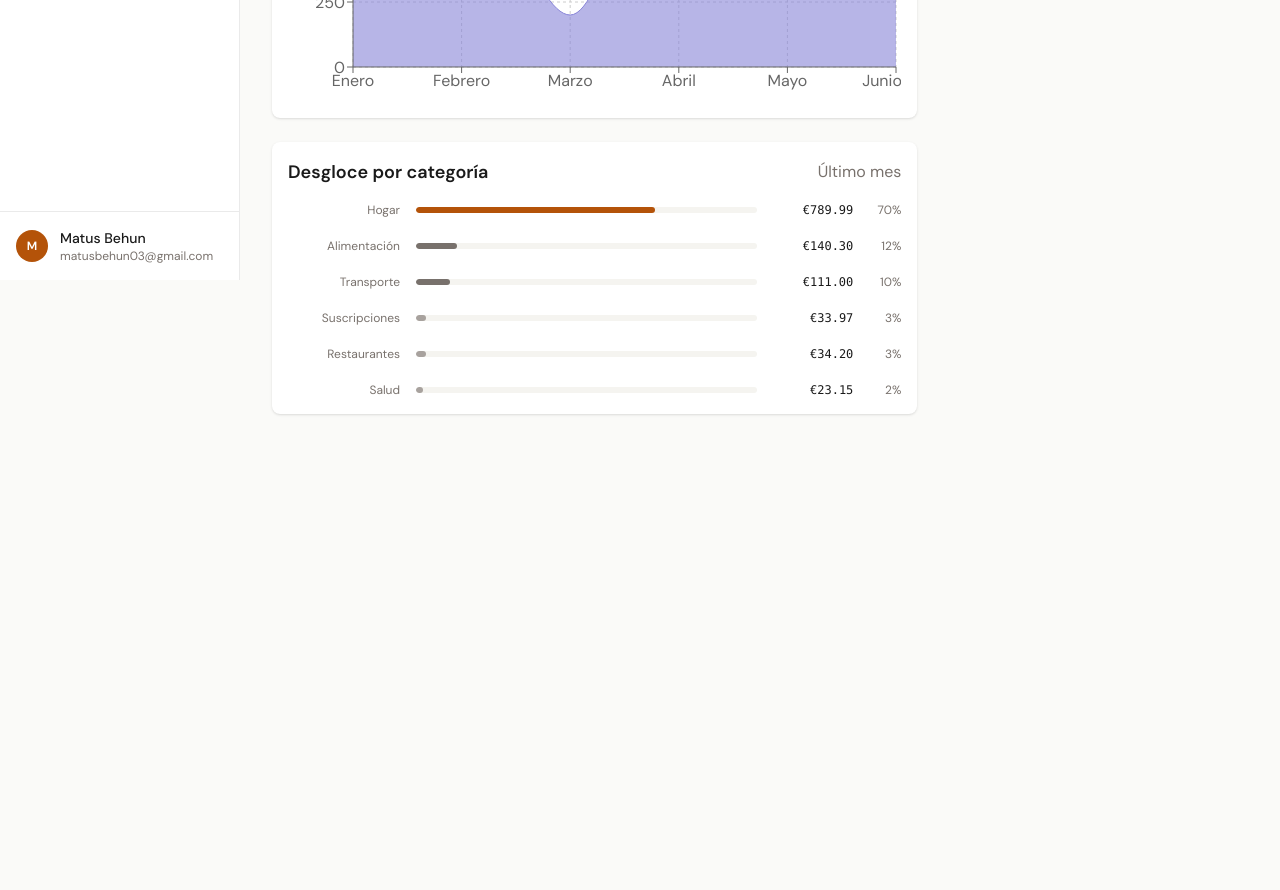
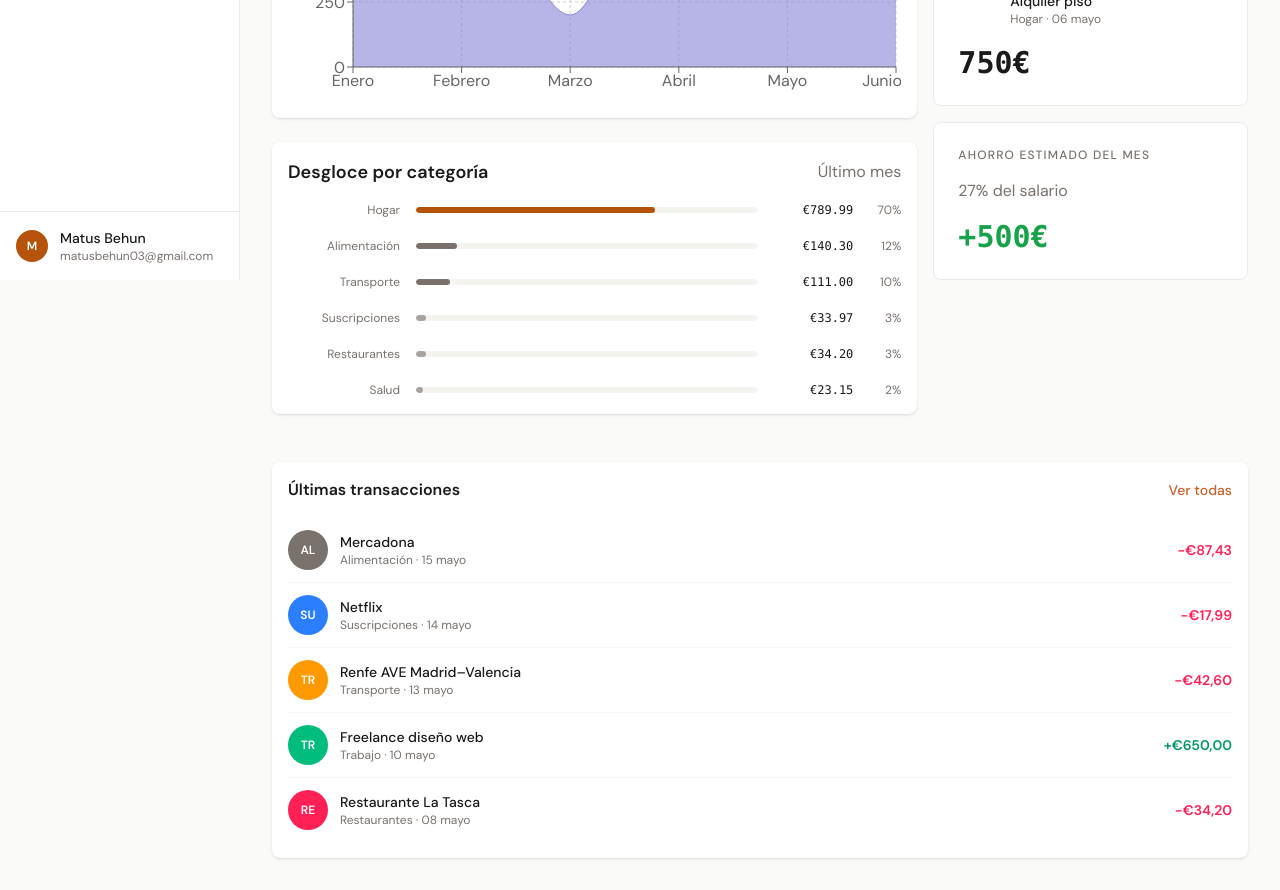
Before and after one commit to Matusbh/FinTrack, a React (Vite) app: page / in a window 1280 px wide. Shown: the part 520-1410 px from the top of the page. Before the commit the page ends 966 px from the top, so only its background shows below. Built offline with nearby package versions, Linux system fonts and the light colour scheme.

Commit message:
Terminada la seccion de resumen de transacciones

```diff
--- a/src/components/dashboard/SummaryCard.jsx
+++ b/src/components/dashboard/SummaryCard.jsx
@@ -1,12 +1,22 @@
 // Tarjeta de resumen. Muestra un número clave: ingresos totales, gastos totales o balance actual.
 export default function SummartCard({ titulo, icono, valor }) {
+  //Esto es para los colores de los numeros
+  const color = String(valor).startsWith("-")
+    ? "text-[#DC2626]"
+    : String(valor).startsWith("+")
+      ? "text-[#16A34A]"
+      : "text-[#1A1A1A]";
+
   return (
-    <div className="bg-white border border-[#EAEAEA] rounded-lg p-6 w-ull">
+    <div className="bg-white border border-[#EAEAEA] rounded-lg p-6">
       <p className="text-xs text-[#78716C] uppercase tracking-widest font-medium mb-4">
         {titulo}
       </p>
       <div className="mb-4">{icono}</div>
-      <p className="font-mono text-start text-3xl font-semibold text-[#DC2626]">
+      {
+        //Dependiendo del valor que se lea em el string vaslor se aploica un color u otro
+      }
+      <p className={`font-mono text-start text-3xl font-semibold ${color}`}>
         {valor}€
       </p>
     </div>
--- a/src/components/transactions/TransactionItem.jsx
+++ b/src/components/transactions/TransactionItem.jsx
@@ -1,29 +1,17 @@
-// Una fila de transacción: nombre, fecha, categoría y monto. Recibe los datos de una sola transacción.
-
-export default function TransactionItem({ simbolo, titulo, cat, fecha }) {
+export default function TransactionItem({ simbolo, titulo, cat, fecha, color }) {
   return (
-    <>
-      <div id="componente" className="flex gap-1">
+    <div className="flex gap-3 items-center">
       <div
-          id="simbolo"
-          className="w-9 h-9 rounded-md bg-stone-100 flex items-center justify-center shrink-0"
+        className={`w-10 h-10 rounded-full flex items-center justify-center shrink-0 text-white text-xs font-semibold ${color}`}
       >
         {simbolo}
       </div>
       <div className="flex flex-col">
-          <h4 id="titulo" className="text-sm font-medium text-[#1A1A1A]">
-            {titulo}
-          </h4>
-          <div className="flex gap-1">
-            <p id="categoria" className="text-xs text-[#78716C]">
-              {cat}
-            </p>
-            <p id="fecha" className="text-xs text-[#78716C]">
-              /{fecha}
+        <h4 className="text-sm font-medium text-[#1A1A1A]">{titulo}</h4>
+        <p className="text-xs text-[#78716C]">
+          {cat} · {fecha}
         </p>
       </div>
     </div>
-      </div>
-    </>
   );
 }
--- a/src/components/transactions/TransactionList.jsx
+++ b/src/components/transactions/TransactionList.jsx
@@ -1 +1,108 @@
-// Muestra la lista completa de transacciones. Recibe el array de transacciones y las renderiza una por una.
+import Card from "../ui/Card.jsx";
+import TransactionItem from "./TransactionItem.jsx";
+
+const colorPorCategoria = {
+  Alimentación: "bg-stone-500",
+  Suscripciones: "bg-blue-500",
+  Transporte: "bg-amber-500",
+  Trabajo: "bg-emerald-500",
+  Restaurantes: "bg-rose-500",
+  Hogar: "bg-orange-500",
+  Salud: "bg-violet-500",
+};
+
+export default function TransactionList() {
+  const transacciones = [
+    {
+      id: 1,
+      simbolo: "AL",
+      titulo: "Mercadona",
+      categoria: "Alimentación",
+      fecha: "15 mayo",
+      monto: -87.43,
+    },
+    {
+      id: 2,
+      simbolo: "SU",
+      titulo: "Netflix",
+      categoria: "Suscripciones",
+      fecha: "14 mayo",
+      monto: -17.99,
+    },
+    {
+      id: 3,
+      simbolo: "TR",
+      titulo: "Renfe AVE Madrid–Valencia",
+      categoria: "Transporte",
+      fecha: "13 mayo",
+      monto: -42.6,
+    },
+    {
+      id: 4,
+      simbolo: "TR",
+      titulo: "Freelance diseño web",
+      categoria: "Trabajo",
+      fecha: "10 mayo",
+      monto: 650.0,
+    },
+    {
+      id: 5,
+      simbolo: "RE",
+      titulo: "Restaurante La Tasca",
+      categoria: "Restaurantes",
+      fecha: "08 mayo",
+      monto: -34.2,
+    },
+  ];
+
+  const formatMonto = (monto) => {
+    const abs = Math.abs(monto).toLocaleString("de-DE", {
+      minimumFractionDigits: 2,
+      maximumFractionDigits: 2,
+    });
+    return monto >= 0 ? `+€${abs}` : `-€${abs}`;
+  };
+
+  return (
+    <Card>
+      <div className="flex justify-between items-center mb-4">
+        <h3 className="text-base font-semibold text-[#1A1A1A]">
+          Últimas transacciones
+        </h3>
+        <button className="text-sm text-[#C8622A] hover:underline font-medium">
+          Ver todas
+        </button>
+      </div>
+
+      <div className="flex flex-col">
+        {transacciones.map((t, i) => (
+          <div key={t.id}>
+            <div className="flex justify-between items-center py-3">
+              <TransactionItem
+                simbolo={t.simbolo}
+                titulo={t.titulo}
+                cat={t.categoria}
+                fecha={t.fecha}
+                color={colorPorCategoria[t.categoria] ?? "bg-stone-400"}
+              />
+              <span
+                className={`text-sm font-semibold tabular-nums ${
+                  t.monto >= 0 ? "text-emerald-600" : "text-rose-500"
+                }`}
+              >
+                {formatMonto(t.monto)}
+              </span>
+            </div>
+
+            {
+              //La i es para saber si es la última transacción, si no lo es, se dibuja una línea divisoria
+              i < transacciones.length - 1 && (
+                <div className="border-t border-stone-100" />
+              )
+            }
+          </div>
+        ))}
+      </div>
+    </Card>
+  );
+}
--- a/src/pages/DashboardPage.jsx
+++ b/src/pages/DashboardPage.jsx
@@ -6,6 +6,7 @@ import CategoryChart from "../components/dashboard/CategoryChart.jsx";
 import Card from "../components/ui/Card.jsx";
 import SummartCard from "../components/dashboard/SummaryCard.jsx";
 import TransationItem from "../components/transactions/TransactionItem.jsx";
+import TransactionList from "../components/transactions/TransactionList.jsx";
 
 export default function DashboardPage() {
   return (
@@ -64,7 +65,10 @@ export default function DashboardPage() {
           </div>
         </div>
         <div id="grid" className="grid grid-cols-1 gap-4 lg:grid-cols-3">
-          <div id="columna-izq" className="space-y-4 lg:col-span-2 lg:space-y-6">
+          <div
+            id="columna-izq"
+            className="space-y-4 lg:col-span-2 lg:space-y-6"
+          >
             <div id="gastos-mensuales">
               <ExpenseChart />
             </div>
@@ -77,6 +81,7 @@ export default function DashboardPage() {
             <SummartCard
               titulo="Mayor gasto del mes"
               icono={
+                /*Esto se cambiara en un futuro para que venga la informacion del backend */
                 <TransationItem
                   simbolo="HO"
                   titulo="Alquiler piso"
@@ -86,7 +91,33 @@ export default function DashboardPage() {
               }
               valor="-750"
             ></SummartCard>
+
+            <SummartCard
+              titulo="Categoría con más gastos"
+              icono={
+                <TransationItem
+                  simbolo="HO"
+                  titulo="Alquiler piso"
+                  cat="Hogar"
+                  fecha="06 mayo"
+                />
+              }
+              valor="750"
+            ></SummartCard>
+
+            <SummartCard
+              //Esto se cambiara en un futuro para que venga la informacion del backend
+              titulo="Ahorro estimado del mes"
+              icono="27% del salario"
+              valor="+500"
+            ></SummartCard>
           </div>
+
+          <div></div>
+        </div>
+
+        <div id="ultimas-transacciones" className="mt-6 lg:mt-8">
+          <TransactionList />
         </div>
       </div>
     </>
```
Lines whose indentation alone changed are shown as unchanged.
